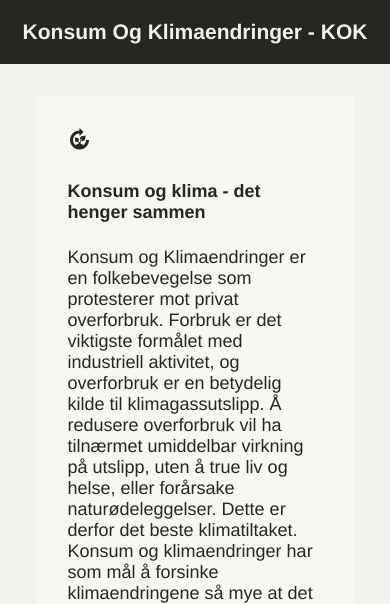
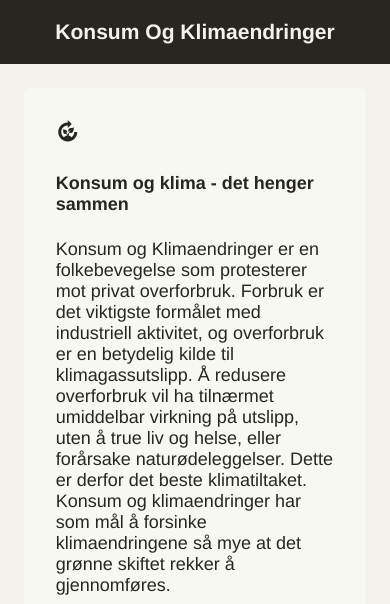
Before and after one commit to jghen/kok, a plain HTML site: page index.html in a window 390 px wide. Shown: the top 604 px of the page. Drawn offline with nearby package versions, Linux system fonts and the light colour scheme.

Commit message:
fixa litt på container width - mobile

```diff
--- a/index.html
+++ b/index.html
@@ -23,7 +23,7 @@
   </head>
   <body>
     <header class="main-header">
-      <h3>Konsum Og Klimaendringer - KOK</h3>
+      <h3>Konsum Og Klimaendringer</h3>
     </header>
     <main>
       <div class="container">
--- a/style.css
+++ b/style.css
@@ -50,7 +50,7 @@ article {
   background-color: var(--primary-color2);
   border-radius: 5px;
   padding: 2rem;
-  margin: 2rem auto;
+  margin: 1.5rem auto;
 }
 
 .button-wrapper {
@@ -89,7 +89,7 @@ a.cta-btn span, a.cta-btn i {
 }
 
 .container {
-  width: clamp(16rem, 90vw, 800px);
+  width: clamp(96vw, 90vw, 800px);
   margin-left: auto;
   margin-right: auto;
   padding-left: 1rem;
```
